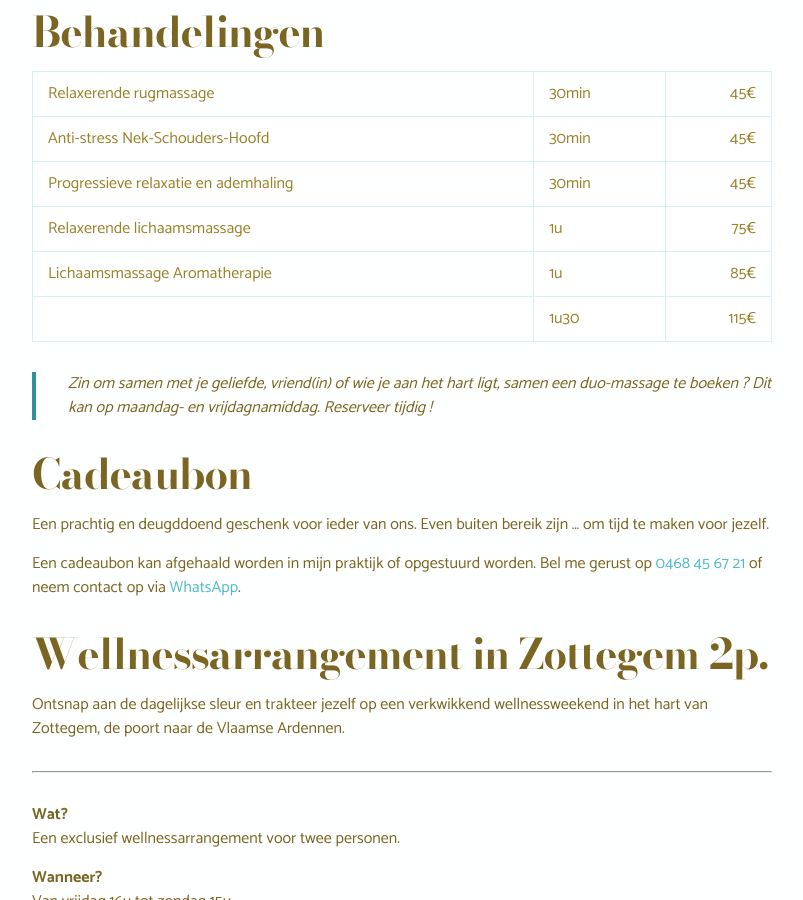
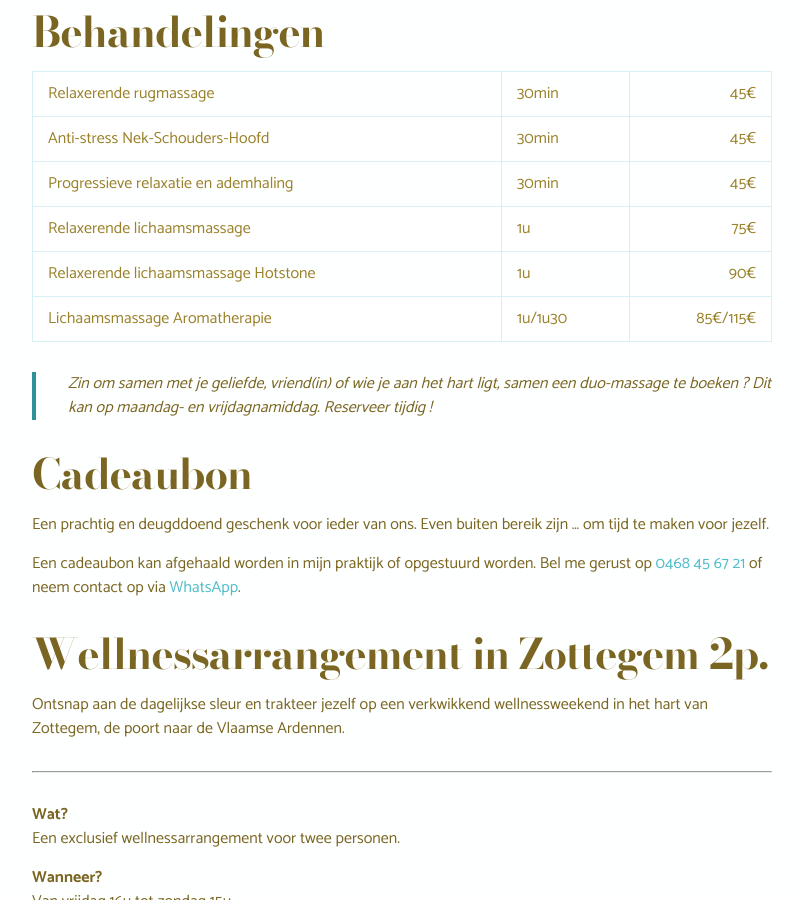
Before and after one commit to koenhandekyn/marijkemichiels, a Jekyll site: the page built from index.md, in a window 1280 px wide and 900 px high, scrolled down 520 px. Shown: the whole window, without its empty margins (238-1041 px from the left). Built offline with Jekyll 4.4.1, drawn with Linux system fonts in a browser that asks for light colours.

Commit message:
missing hotstone

```diff
--- a/index.md
+++ b/index.md
@@ -50,14 +50,14 @@ key: marijke
     <td class="align-right">75€</td>
   </tr>
   <tr>
-    <td>Lichaamsmassage Aromatherapie</td>
+    <td>Relaxerende lichaamsmassage Hotstone</td>
     <td class="align-left">1u</td>
-    <td class="align-right">85€</td>
+    <td class="align-right">90€</td>
   </tr>
   <tr>
-    <td></td>
-    <td class="align-left">1u30</td>
-    <td class="align-right">115€</td>
+    <td>Lichaamsmassage Aromatherapie</td>
+    <td class="align-left">1u/1u30</td>
+    <td class="align-right">85€/115€</td>
   </tr>
 </table>
 
```
